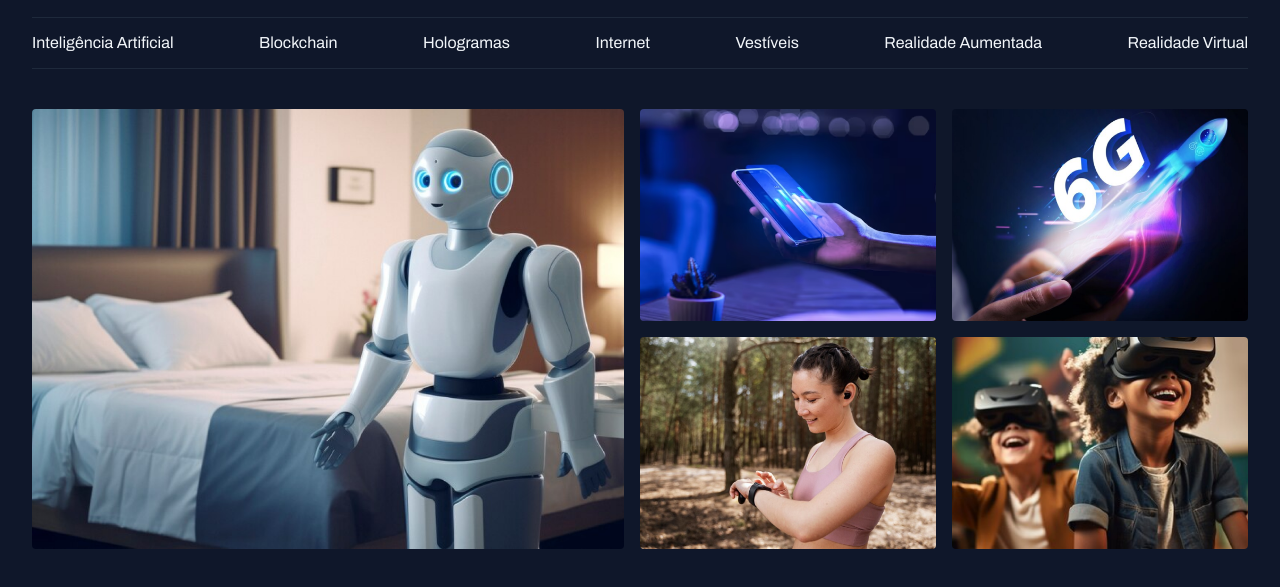
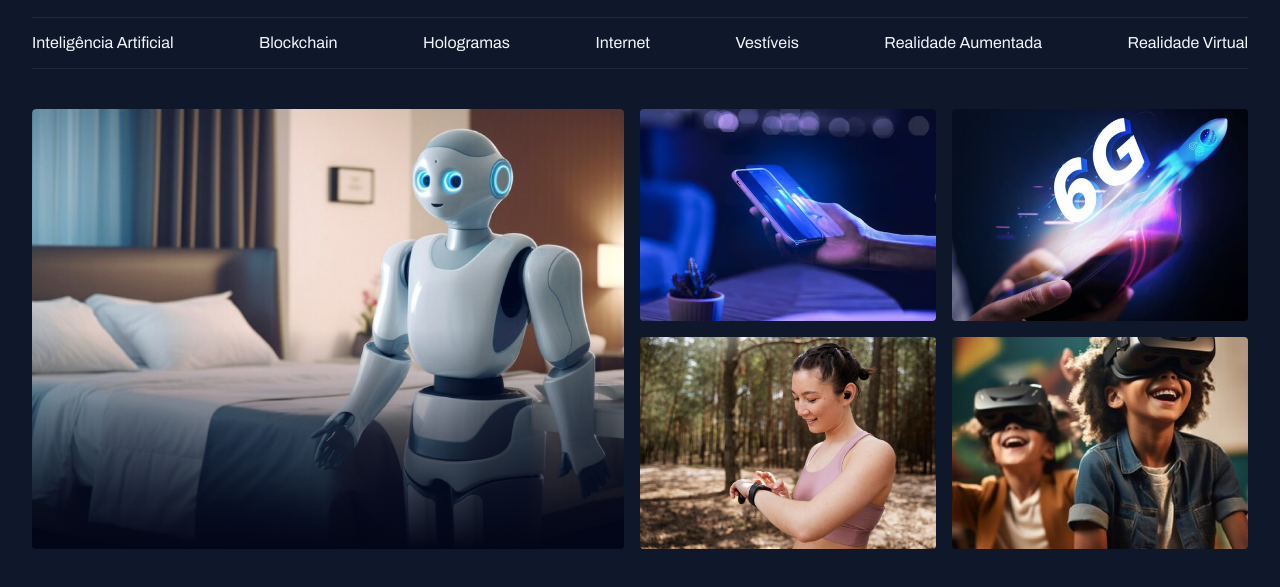
Before and after one commit to annabeatrizpereira/portalDeNoticias, a plain HTML site: page index.html in a window 1280 px wide. Shown: the part 55-642 px from the top of the page. Drawn offline with Linux system fonts and the light colour scheme.

Commit message:
adicionando fundo degrade

```diff
--- a/index.html
+++ b/index.html
@@ -39,7 +39,7 @@
 
     <main class="grid container">
         <section id="featured" class="grid grid-flow-col gap-16">
-            <div>
+            <div class="card">
                 <img src="./assets/images/Image 01.png" alt="Imagem de um robo">
             </div>
 
--- a/styles/sections.css
+++ b/styles/sections.css
@@ -4,4 +4,23 @@
         object-fit: cover;
         border-radius: 4px;
     }
+
+    .card {
+        position: relative;
+        border-radius: 4px;
+        overflow: hidden;
+
+        /* mesmo que .card::before */
+        &::before {
+            content: "";
+            position: absolute;
+            inset: 0;
+            top: 50%;
+            background: linear-gradient(
+                180deg,
+                transparent 0%,
+                #020617 100%
+            );
+        }
+    }
 }
```
